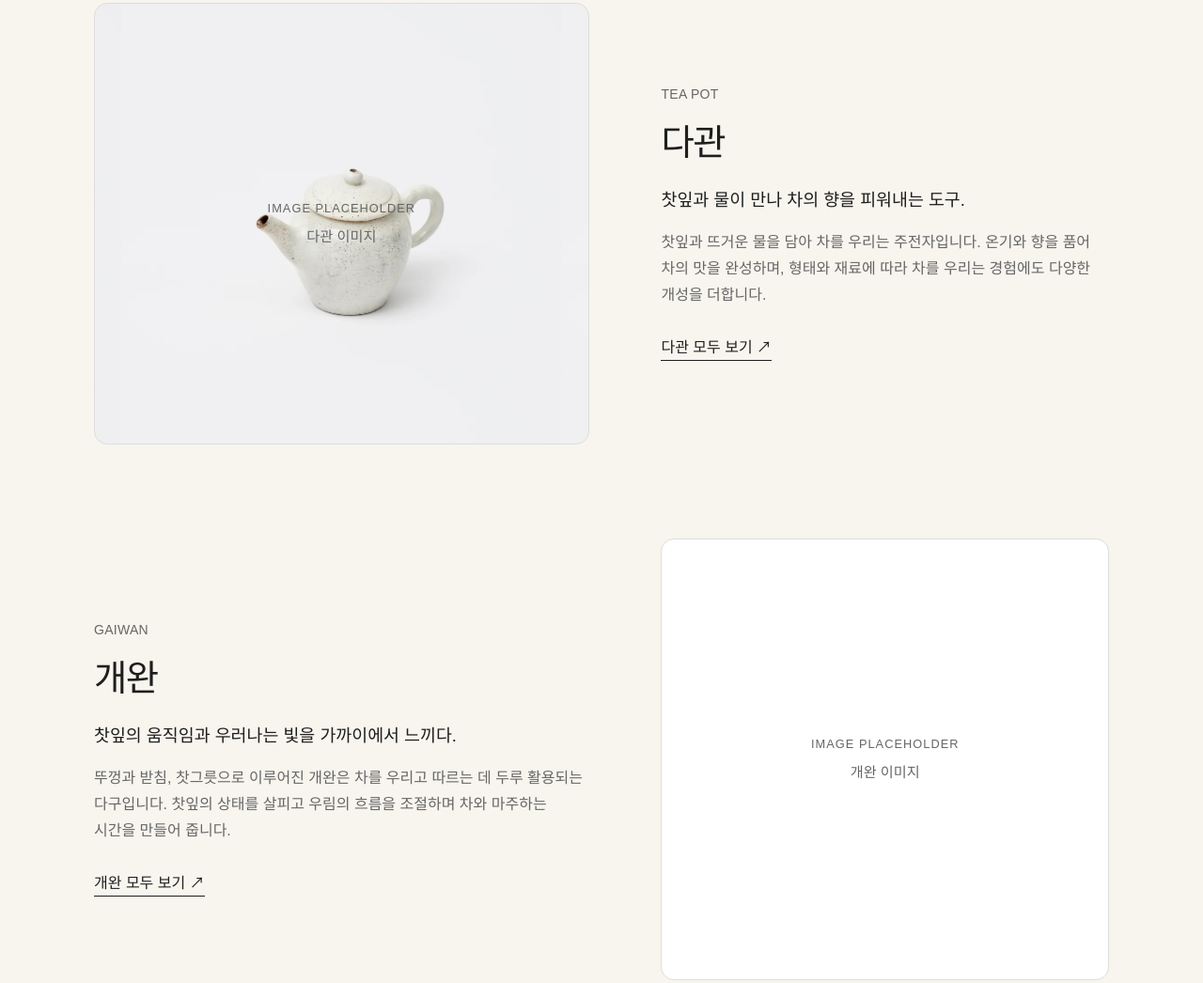
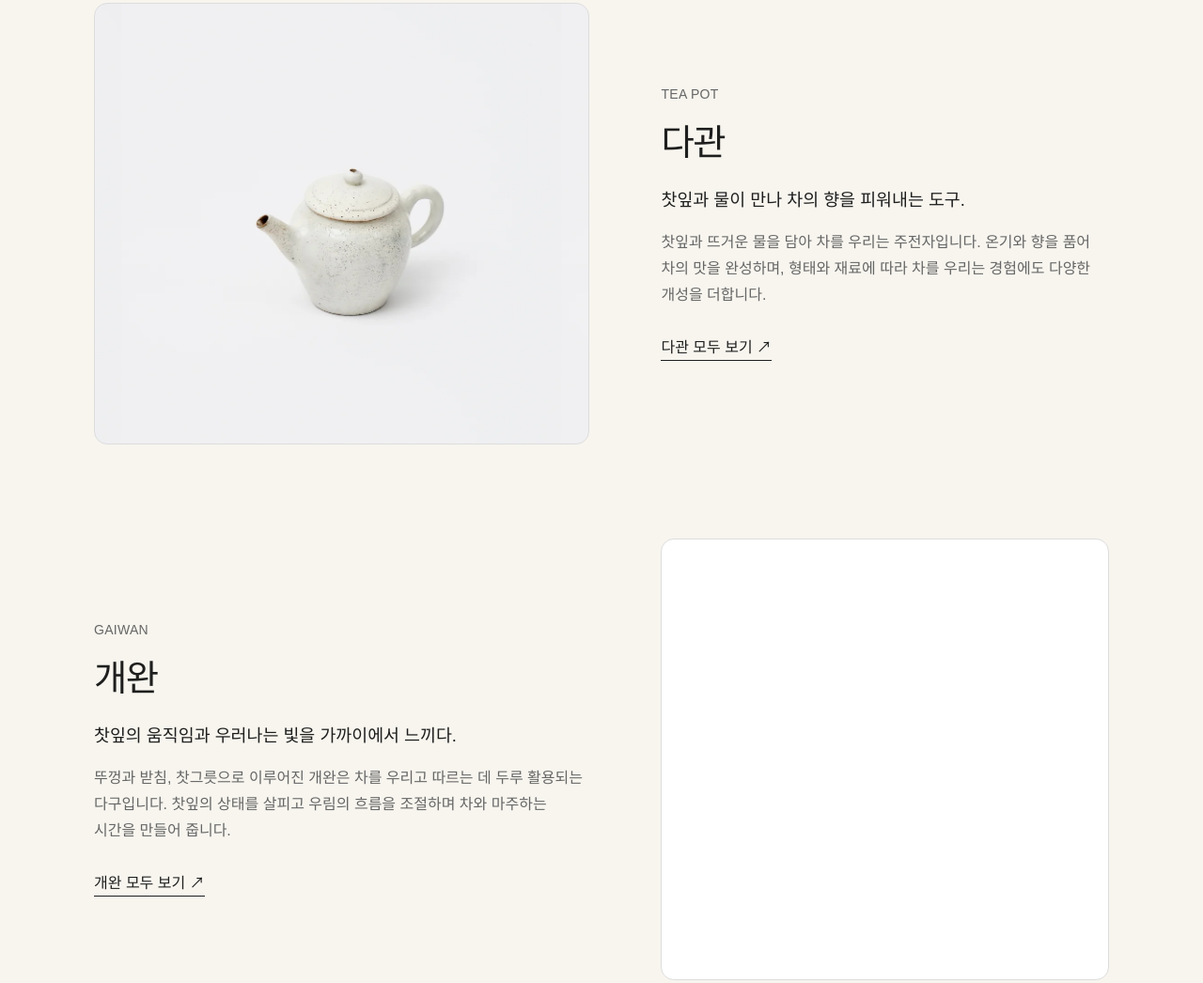
Before and after one commit to coolty81/firstClass, a plain HTML site: page tscent/teaware.html in a window 1280 px wide. Shown: the part 1226-2272 px from the top of the page at 94% size. Drawn offline with Linux system fonts and the light colour scheme; a web font is replaced by a local one.

Commit message:
Update teaware.html

```diff
--- a/tscent/teaware.html
+++ b/tscent/teaware.html
@@ -111,43 +111,43 @@
 
                 <div class="teaware-category-list">
                     <article class="teaware-category" id="tea-pot">
-                        <figure class="teaware-category-image image-placeholder" role="img" aria-label="다관 이미지 자리"><span>IMAGE PLACEHOLDER</span><small>다관 이미지</small></figure>
+                        <figure class="teaware-category-image image-placeholder" role="img"><figcaption class="sr-only">다관 이미지</figcaption></figure>
                         <div class="teaware-category-copy"><span class="section-label">TEA POT</span><h3>다관</h3><p class="category-lead">찻잎과 물이 만나 차의 향을 피워내는 도구.</p><p>찻잎과 뜨거운 물을 담아 차를 우리는 주전자입니다. 온기와 향을 품어 차의 맛을 완성하며, 형태와 재료에 따라 차를 우리는 경험에도 다양한 개성을 더합니다.</p><a class="text-link" href="https://tscent-tea.com/collections/tea-pot" target="_blank" rel="noopener noreferrer">다관 모두 보기 ↗</a></div>
                     </article>
                     <article class="teaware-category is-reverse" id="gaiwan">
-                        <figure class="teaware-category-image image-placeholder" role="img" aria-label="개완 이미지 자리"><span>IMAGE PLACEHOLDER</span><small>개완 이미지</small></figure>
+                        <figure class="teaware-category-image image-placeholder" role="img"><figcaption class="sr-only">개완 이미지</figcaption></figure>
                         <div class="teaware-category-copy"><span class="section-label">GAIWAN</span><h3>개완</h3><p class="category-lead">찻잎의 움직임과 우러나는 빛을 가까이에서 느끼다.</p><p>뚜껑과 받침, 찻그릇으로 이루어진 개완은 차를 우리고 따르는 데 두루 활용되는 다구입니다. 찻잎의 상태를 살피고 우림의 흐름을 조절하며 차와 마주하는 시간을 만들어 줍니다.</p><a class="text-link" href="https://tscent-tea.com/collections/%EA%B0%9C%EC%99%84" target="_blank" rel="noopener noreferrer">개완 모두 보기 ↗</a></div>
                     </article>
                     <article class="teaware-category" id="tea-server">
-                        <figure class="teaware-category-image image-placeholder" role="img" aria-label="숙우 이미지 자리"><span>IMAGE PLACEHOLDER</span><small>숙우 이미지</small></figure>
+                        <figure class="teaware-category-image image-placeholder" role="img"><figcaption class="sr-only">숙우 이미지</figcaption></figure>
                         <div class="teaware-category-copy"><span class="section-label">TEA SERVER</span><h3>숙우</h3><p class="category-lead">차를 잠시 머물게 하고, 알맞은 온도로 나누는 그릇.</p><p>다관에서 우러난 차를 옮겨 담아 여러 잔에 나누는 중간 다기입니다. 차의 온도를 조절하고 한 잔의 풍미를 고르게 나누는 데 도움을 줍니다.</p><a class="text-link" href="https://tscent-tea.com/collections/tea-server" target="_blank" rel="noopener noreferrer">숙우 모두 보기 ↗</a></div>
                     </article>
                     <article class="teaware-category is-reverse" id="cup">
-                        <figure class="teaware-category-image image-placeholder" role="img" aria-label="잔 이미지 자리"><span>IMAGE PLACEHOLDER</span><small>잔 이미지</small></figure>
+                        <figure class="teaware-category-image image-placeholder" role="img"><figcaption class="sr-only">잔 이미지</figcaption></figure>
                         <div class="teaware-category-copy"><span class="section-label">TEA CUP</span><h3>잔</h3><p class="category-lead">차의 색과 향, 온기를 온전히 마주하는 한 잔.</p><p>차를 담아 마시는 잔은 입에 닿는 감촉과 크기, 형태에 따라 차를 경험하는 인상을 바꿉니다. 손에 쥐었을 때의 편안함과 차의 빛깔을 함께 살펴보세요.</p><a class="text-link" href="https://tscent-tea.com/collections/cup" target="_blank" rel="noopener noreferrer">잔 모두 보기 ↗</a></div>
                     </article>
                     <article class="teaware-category" id="tea-bowl">
-                        <figure class="teaware-category-image image-placeholder" role="img" aria-label="다완 이미지 자리"><span>IMAGE PLACEHOLDER</span><small>다완 이미지</small></figure>
+                        <figure class="teaware-category-image image-placeholder" role="img"><figcaption class="sr-only">다완 이미지</figcaption></figure>
                         <div class="teaware-category-copy"><span class="section-label">TEA BOWL</span><h3>다완</h3><p class="category-lead">차를 담는 그릇에서 발견하는 형태와 질감의 미감.</p><p>차를 담아 마시는 넉넉한 그릇으로, 표면의 질감과 빚어진 형태가 손안에서 고유한 감각을 전합니다. 차를 마시는 순간과 함께 도자의 아름다움을 감상할 수 있습니다.</p><a class="text-link" href="https://tscent-tea.com/collections/%EB%8B%A4%EC%99%84" target="_blank" rel="noopener noreferrer">다완 모두 보기 ↗</a></div>
                     </article>
                     <article class="teaware-category is-reverse" id="flower">
-                        <figure class="teaware-category-image image-placeholder" role="img" aria-label="화기 이미지 자리"><span>IMAGE PLACEHOLDER</span><small>화기 이미지</small></figure>
+                        <figure class="teaware-category-image image-placeholder" role="img"><figcaption class="sr-only">화기 이미지</figcaption></figure>
                         <div class="teaware-category-copy"><span class="section-label">VASE</span><h3>화기</h3><p class="category-lead">차를 마시는 공간에 계절의 풍경을 놓다.</p><p>꽃과 가지를 담아 공간에 자연의 움직임을 더하는 화기입니다. 크기와 실루엣, 재료의 표정에 따라 차를 마시는 자리의 분위기를 차분하게 완성합니다.</p><a class="text-link" href="https://tscent-tea.com/collections/%ED%99%94%EA%B8%B0" target="_blank" rel="noopener noreferrer">화기 모두 보기 ↗</a></div>
                     </article>
                     <article class="teaware-category" id="tea-tools">
-                        <figure class="teaware-category-image image-placeholder" role="img" aria-label="다하와 차시 이미지 자리"><span>IMAGE PLACEHOLDER</span><small>다하·차시 이미지</small></figure>
+                        <figure class="teaware-category-image image-placeholder" role="img"><figcaption class="sr-only">다하와 차시 이미지</figcaption></figure>
                         <div class="teaware-category-copy"><span class="section-label">TEA ACCESSORIES</span><h3>다하 · 차시</h3><p class="category-lead">찻잎을 덜고 살피며 차를 준비하는 작은 도구.</p><p>찻잎을 덜어내고 담아두거나 차를 옮기는 과정에 사용하는 도구입니다. 찻잎을 덜어내고 담아두는 도구로, 차를 준비하는 흐름에 질서와 여유를 더합니다.</p><a class="text-link" href="https://tscent-tea.com/collections/tea-container" target="_blank" rel="noopener noreferrer">다하·차시 모두 보기 ↗</a></div>
                     </article>
                     <article class="teaware-category is-reverse" id="plate">
-                        <figure class="teaware-category-image image-placeholder" role="img" aria-label="접시와 트레이 이미지 자리"><span>IMAGE PLACEHOLDER</span><small>잔받침·트레이 이미지</small></figure>
+                        <figure class="teaware-category-image image-placeholder" role="img"><figcaption class="sr-only">잔받침과 트레이 이미지</figcaption></figure>
                         <div class="teaware-category-copy"><span class="section-label">PLATE &amp; TRAY</span><h3>잔받침 · 트레이</h3><p class="category-lead">찻잔과 다구를 놓는 자리에 단정한 균형을 더하다.</p><p>찻잔과 다구를 올려두거나 잔을 받치는 소품입니다. 차를 나누는 자리를 정돈하고 테이블 위에 단정한 균형을 더합니다.</p><a class="text-link" href="https://tscent-tea.com/collections/plate" target="_blank" rel="noopener noreferrer">접시·트레이 모두 보기 ↗</a></div>
                     </article>
                     <article class="teaware-category" id="fabric">
-                        <figure class="teaware-category-image image-placeholder" role="img" aria-label="패브릭 이미지 자리"><span>IMAGE PLACEHOLDER</span><small>패브릭 이미지</small></figure>
+                        <figure class="teaware-category-image image-placeholder" role="img"><figcaption class="sr-only">패브릭 이미지</figcaption></figure>
                         <div class="teaware-category-copy"><span class="section-label">FABRIC</span><h3>패브릭</h3><p class="category-lead">차를 준비하고 정리하는 일상에 부드러운 결을 더하다.</p><p>차를 마시는 자리에 활용할 수 있는 천 소재의 소품입니다. 색과 짜임, 촉감이 공간에 자연스러운 온기를 더하며 다구와 함께 조화로운 자리를 만듭니다.</p><a class="text-link" href="https://tscent-tea.com/collections/fabric" target="_blank" rel="noopener noreferrer">패브릭 모두 보기 ↗</a></div>
                     </article>
                     <article class="teaware-category is-reverse" id="etc">
-                        <figure class="teaware-category-image image-placeholder" role="img" aria-label="기타 다도구 이미지 자리"><span>IMAGE PLACEHOLDER</span><small>기타 다도구 이미지</small></figure>
+                        <figure class="teaware-category-image image-placeholder" role="img"><figcaption class="sr-only">기타 다도구 이미지</figcaption></figure>
                         <div class="teaware-category-copy"><span class="section-label">OBJECTS</span><h3>기타</h3><p class="category-lead">차를 즐기는 방식에 따라 더해지는 다양한 오브제.</p><p>차를 준비하고 즐기는 과정에 쓰임을 보태는 여러 도구와 소품을 모았습니다. 익숙한 다도구 외에도 나만의 차 자리를 완성할 작은 물건을 만나보세요.</p><a class="text-link" href="https://tscent-tea.com/collections/%EA%B8%B0%ED%83%80" target="_blank" rel="noopener noreferrer">기타 다도구 모두 보기 ↗</a></div>
                     </article>
                 </div>
```
